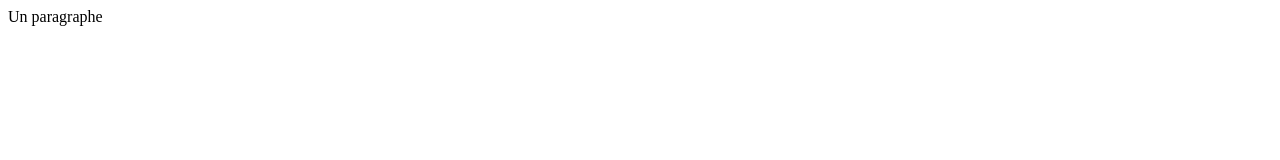
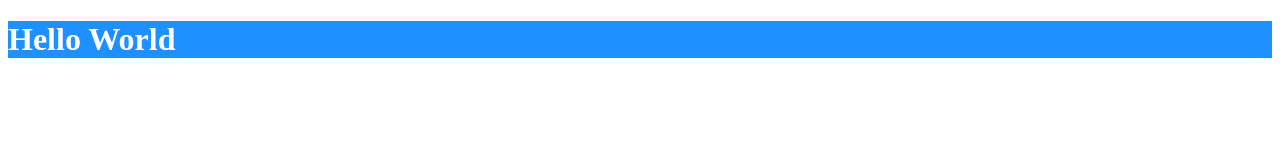
Before and after one commit to AlexandreSEBAIS/testAlexandre, a plain HTML site: page index.html in a window 1280 px wide. Drawn offline with Linux system fonts and the light colour scheme.

Commit message:
Ajout Hello World index.html

```diff
--- a/index.html
+++ b/index.html
@@ -5,6 +5,6 @@
   <title>Bonjour</title>
 </head>
 <body>
-  Un paragraphe
+<h1 style="background-color:DodgerBlue;color:white;">Hello World</h1>
 </body>
 </html>
```
